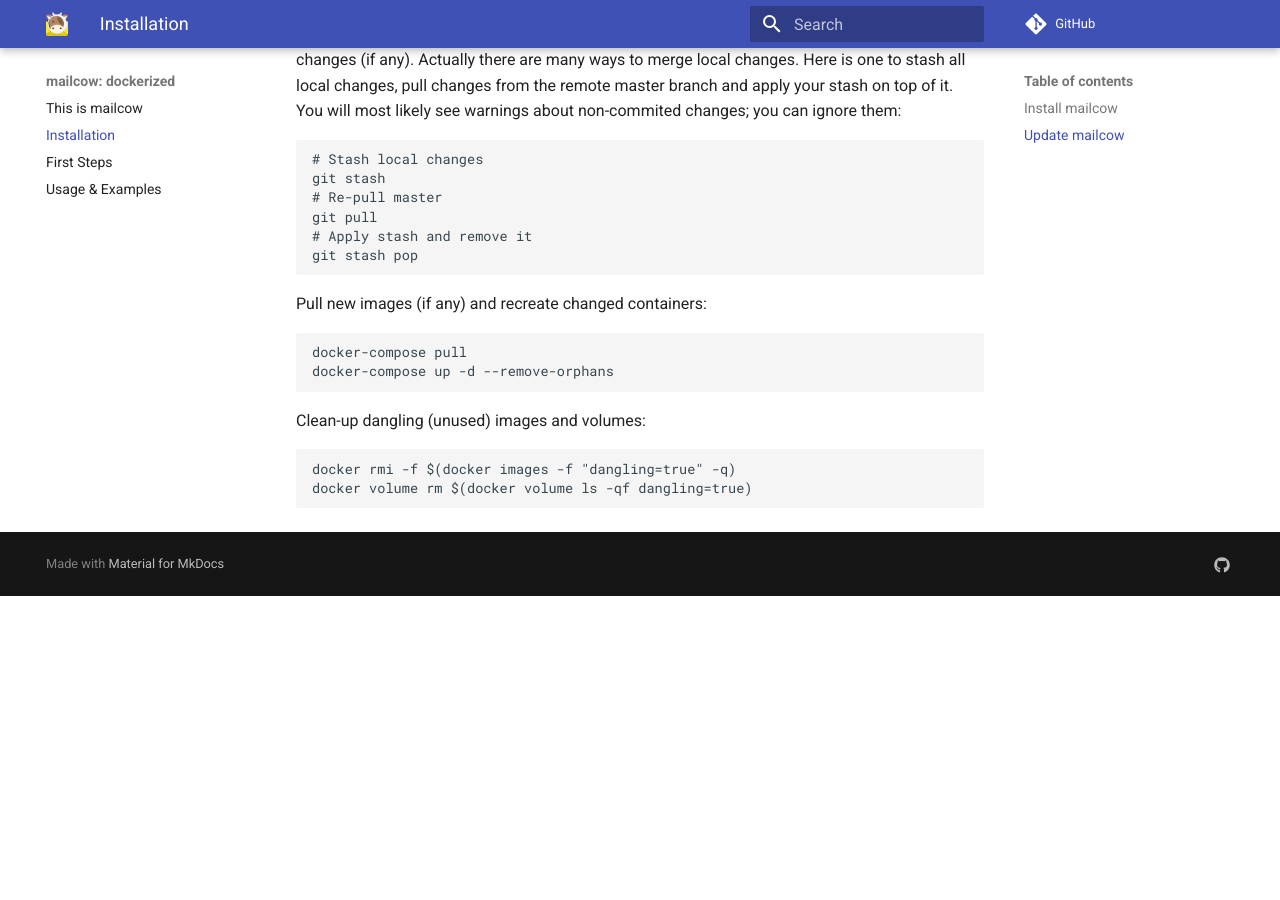
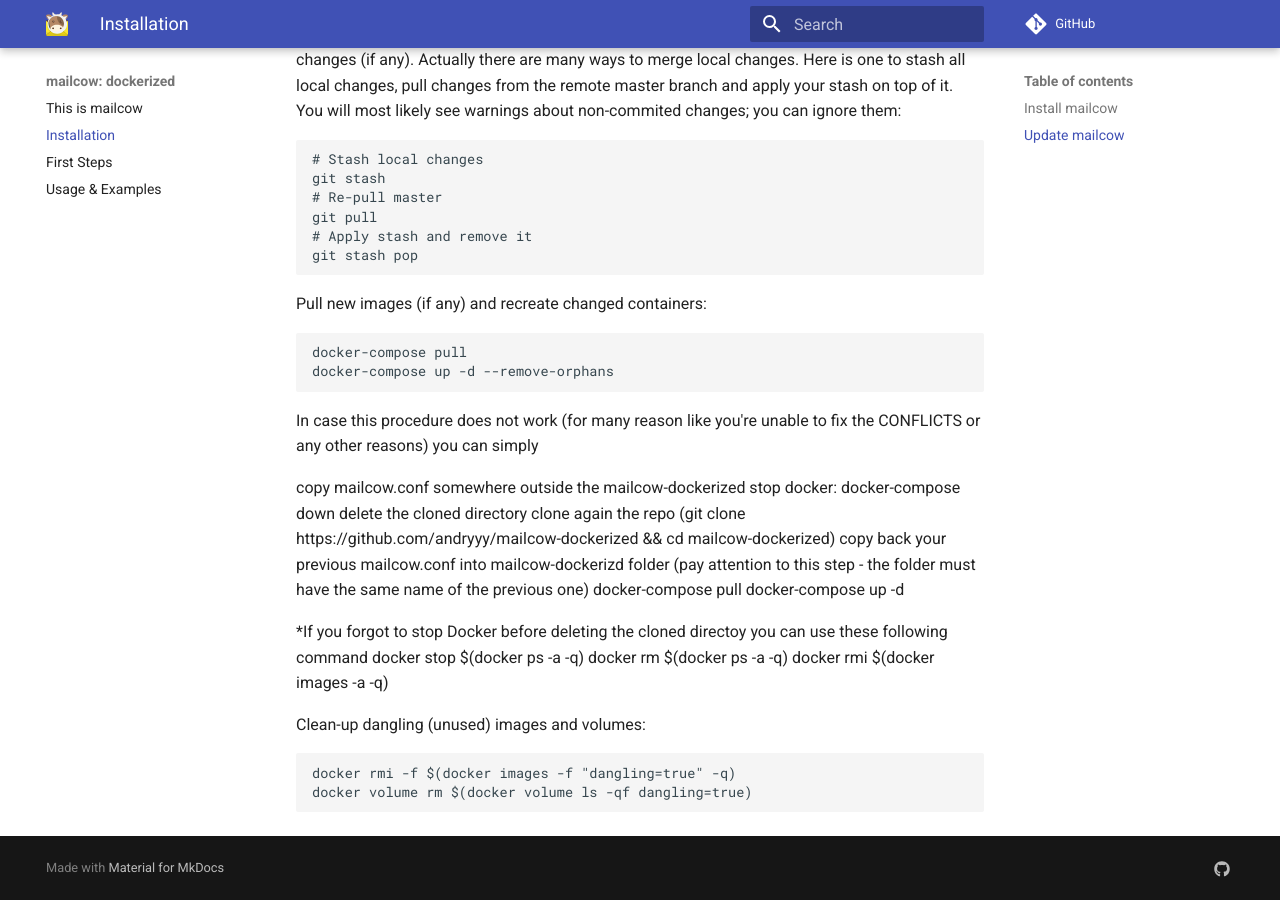
Before and after one commit to mailcow/mailcow-dockerized, an MkDocs documentation site: the page built from docs/install.md, in a window 1280 px wide and 900 px high, scrolled down 1343 px. Built offline with MkDocs 1.6.1 and Material for MkDocs 9.7.7, drawn with Linux system fonts in a browser that asks for light colours; comment, search, counter and statistics services are not loaded; old or Windows-style settings are respelled for this version of MkDocs; before the commit the page ends 1939 px from its top, so only the background shows below that.

Commit message:
Update install.md
Added some steps in upgrading procedure.

````diff
--- a/docs/install.md
+++ b/docs/install.md
@@ -67,6 +67,21 @@ Pull new images (if any) and recreate changed containers:
 docker-compose pull
 docker-compose up -d --remove-orphans
 ```
+In case this procedure does not work (for many reason like you're unable to fix the CONFLICTS or any other reasons) you can simply
+
+copy mailcow.conf somewhere outside the mailcow-dockerized
+stop docker: docker-compose down
+delete the cloned directory
+clone again the repo (git clone https://github.com/andryyy/mailcow-dockerized && cd mailcow-dockerized)
+copy back your previous mailcow.conf into mailcow-dockerizd folder (pay attention to this step - the folder must have the same name of the previous one)
+docker-compose pull
+docker-compose up -d
+
+
+*If you forgot to stop Docker before deleting the cloned directoy you can use these following command
+docker stop $(docker ps -a -q)
+docker rm $(docker ps -a -q)
+docker rmi $(docker images -a -q)
 
 Clean-up dangling (unused) images and volumes:
 
````
